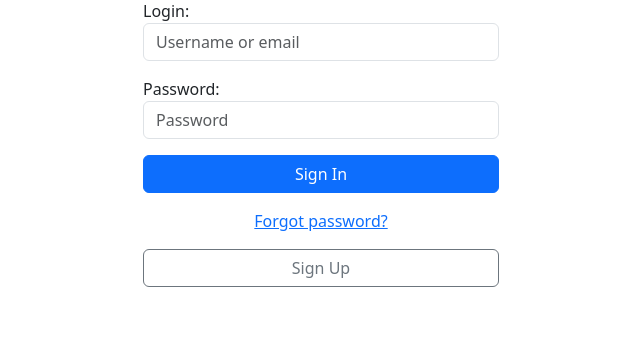
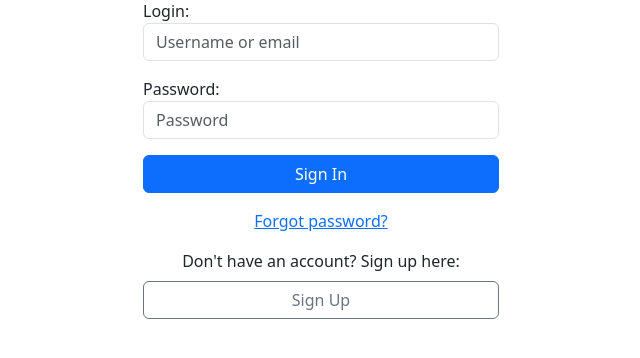
Before and after one commit to CXBeale/to-do-list, a Django app: page /accounts/login/ in a window 1280 px wide. Shown: the part 143-501 px from the top of the page, without its empty margins (319-959 px from the left). Run offline with Django 5.2, Linux system fonts and the light colour scheme; some libraries are stand-ins or nearby versions.

Commit message:
sign up here text for sign in page

```diff
--- a/templates/account/login.html
+++ b/templates/account/login.html
@@ -24,6 +24,7 @@
       <a href="{% url 'account_reset_password' %}">Forgot password?</a>
     </div>
     <div class="mt-3 text-center">
+      <p class="mb-2">Don't have an account? Sign up here:</p>
       <a href="{% url 'account_signup' %}" class="btn btn-outline-secondary w-100">Sign Up</a>
     </div>
   </div>
```
